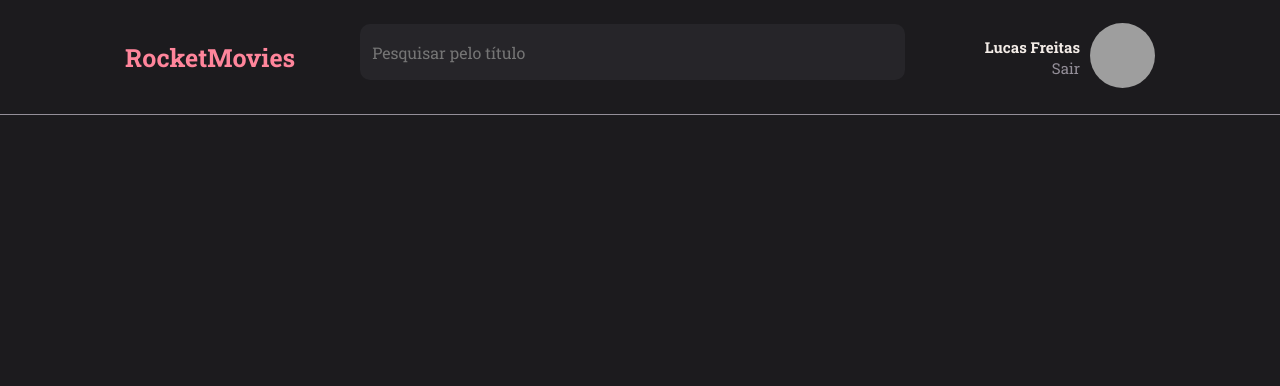
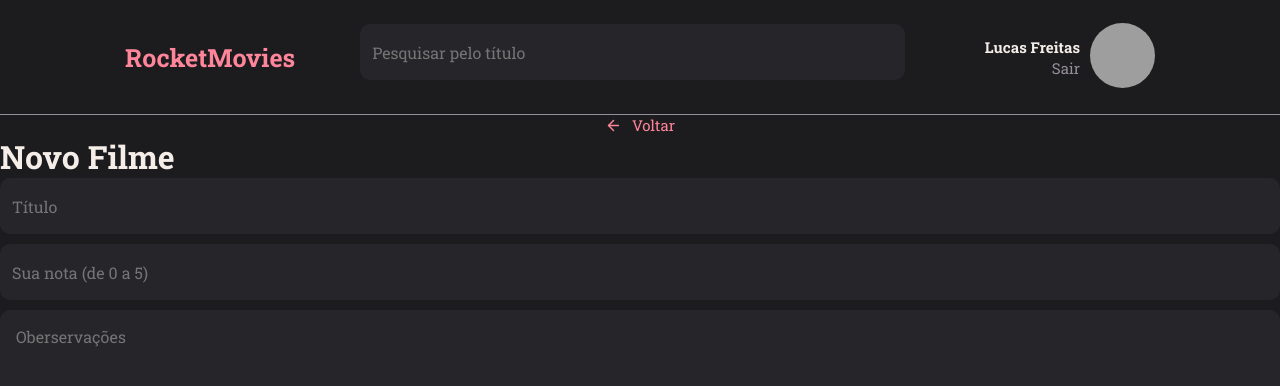
Before and after one commit to lucasfreittas/RocketFlix-Front, a React (Vite) app: page /newReview in a window 1280 px wide. Shown: the top 386 px of the page. Built offline with nearby package versions, Linux system fonts and the light colour scheme; grey boxes are pictures that could not be loaded.

Commit message:
Text Area component

```diff
--- a/src/Components/Header/index.jsx
+++ b/src/Components/Header/index.jsx
@@ -5,7 +5,9 @@ import { Link } from 'react-router-dom';
 export function Header(){
     return(
         <Container>
-            <h1>RocketMovies</h1>
+            <Link to='/'>
+                <h1>RocketMovies</h1>
+            </Link>
             <Input type='text' placeholder='Pesquisar pelo título' />
 
             <Avatar>
--- a/src/Components/Header/styles.js
+++ b/src/Components/Header/styles.js
@@ -15,7 +15,7 @@ export const Container = styled.div`
 
     padding: 0 125px;;
 
-    >h1{
+    h1{
         font-size: 25px;
         font-weight: bold;
         color: ${({theme}) => theme.COLORS.PINK};
--- /dev/null
+++ b/src/Components/TextArea/index.jsx
@@ -0,0 +1,9 @@
+import { Container } from './styles';
+
+export function TextArea({value, ...rest}){
+    return(
+        <Container {...rest}>
+            {value}
+        </Container>
+    )
+}
--- /dev/null
+++ b/src/Components/TextArea/styles.js
@@ -0,0 +1,18 @@
+import styled from 'styled-components';
+
+export const Container = styled.textarea`
+    width: 100%;
+    height: 150px;
+
+    background-color: ${({theme}) => theme.COLORS.MEDIUM_GRAY};
+    color: ${({theme}) => theme.COLORS.WHITE};
+    border: none;
+    resize: none;
+    margin-bottom: 8px;
+    border-radius: 10px;
+    padding: 16px;
+    &::placeholder{
+        color: ${({theme}) => theme.COLORS.GRAY_300}
+    }
+
+`;
--- a/src/Pages/CreateMovie/index.jsx
+++ b/src/Pages/CreateMovie/index.jsx
@@ -1,10 +1,35 @@
-import { Container } from './styles';
+import { Container, Movie, Markers } from './styles';
+import { Link } from 'react-router-dom';
 import { Header } from '../../Components/Header';
+import { Input } from '../../Components/Input';
+import { TextLink } from '../../Components/TextLink';
+import { TextArea } from '../../Components/TextArea';
+import { Button } from '../../Components/Button';
+import { Tags } from '../../Components/Tags';
+import { FiArrowLeft } from 'react-icons/fi'
 
 export function CreateMovie(){
     return(
         <Container>
             <Header/>
+            <Link to='/'>
+                <TextLink icon={FiArrowLeft} title='Voltar'/>
+            </Link>
+            <form>
+
+                <Movie>
+                    <h1>Novo Filme</h1>
+                    <div>
+                        <Input type='Text' placeholder='Título' />
+                        <Input type='number' placeholder='Sua nota (de 0 a 5)' />
+                        <TextArea placeholder='Oberservações' />
+                    </div>
+                </Movie>
+
+                <Markers>
+
+                </Markers>
+            </form>
         </Container>
     )
 }
--- a/src/Pages/CreateMovie/styles.js
+++ b/src/Pages/CreateMovie/styles.js
@@ -3,4 +3,13 @@ import styled from 'styled-components';
 export const Container = styled.div`
   width: 100%;
   height: 100vh;
+
 `
+
+export const Movie = styled.div`
+
+`
+
+export const Markers = styled.div`
+
+`
```
